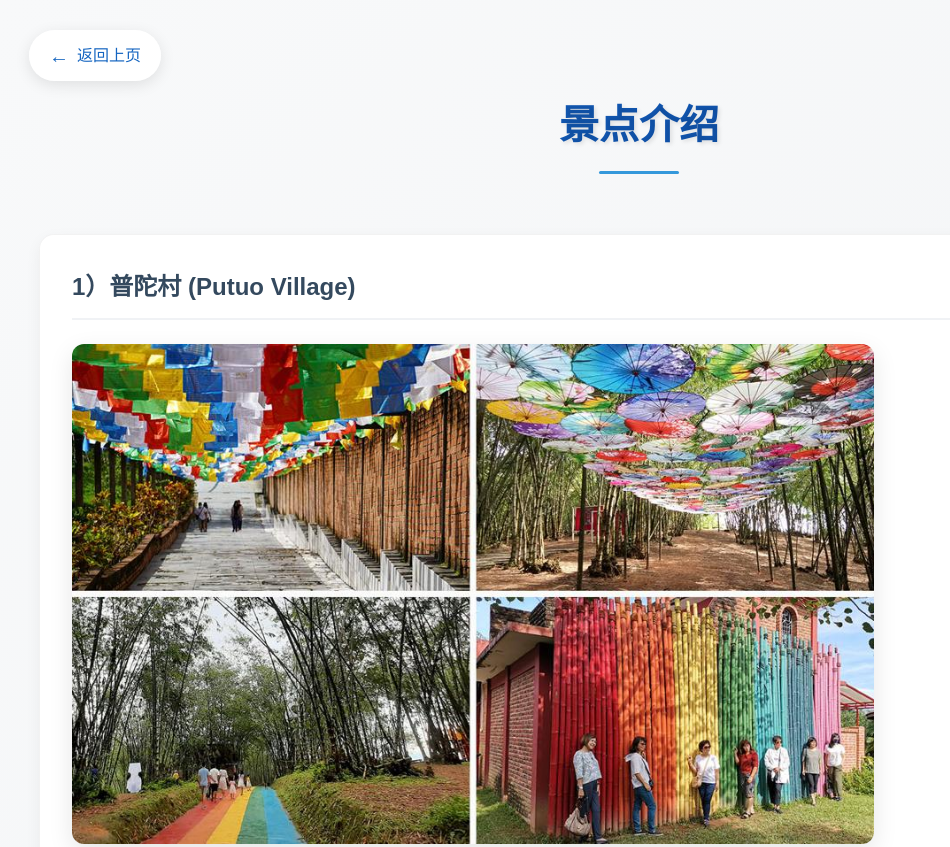
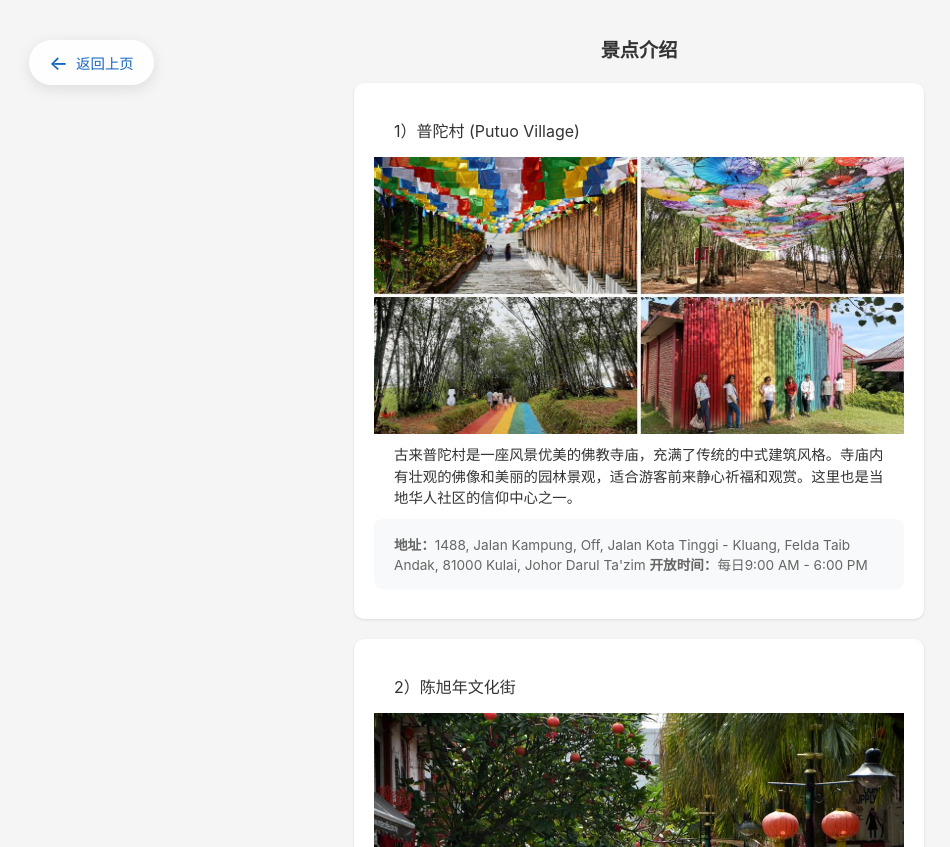
Before and after one commit to Backfire301/carpark, a plain HTML site: page attractions.html in a window 1280 px wide. Shown: the top 847 px of the page, without its empty margins (1-951 px from the left). Drawn offline with Linux system fonts and the light colour scheme.

Commit message:
Update attractions.html

```diff
--- a/attractions.html
+++ b/attractions.html
@@ -5,148 +5,75 @@
   <title>景点介绍</title>
   <style>
     body {
-      font-family: "Microsoft YaHei", sans-serif;
-      background-color: #f8f9fa;
-      color: #333;
-      line-height: 1.7;
+      font-family: "Microsoft YaHei", -apple-system, BlinkMacSystemFont, sans-serif;
       margin: 0;
       padding: 0;
-      background: linear-gradient(135deg, #f8f9fa, #e9ecef);
+      background: #f5f5f5;
+      display: flex;
+      justify-content: center;  /* 整体居中 */
     }
 
     .container {
-      max-width: 1200px;
-      margin: 0 auto;
-      padding: 4em 2em 2em;
+      width: 100%;
+      max-width: 600px;  /* 限制最大宽度 */
+      box-sizing: border-box;
+      padding: 15px;
     }
 
     h1 {
       text-align: center;
-      color: #2c3e50;
-      font-size: 2.5em;
-      margin-bottom: 1.5em;
-      position: relative;
-      padding-bottom: 15px;
-      background: linear-gradient(135deg, #1565C0, #0D47A1);
-      -webkit-background-clip: text;
-      -webkit-text-fill-color: transparent;
-      text-shadow: 2px 2px 4px rgba(0,0,0,0.1);
+      font-size: 1.2em;
+      margin: 20px 0;
+      color: #333;
     }
 
-    h1::after {
-      content: "";
-      position: absolute;
-      bottom: 0;
-      left: 50%;
-      transform: translateX(-50%);
-      width: 80px;
-      height: 3px;
-      background: #3498db;
-      border-radius: 2px;
+    h2 {
+      font-size: 1em;
+      margin: 15px 0;
+      color: #333;
+      font-weight: normal;
+      padding-left: 20px;
     }
 
     .attraction {
       background: white;
-      border-radius: 15px;
-      padding: 2em;
-      margin-bottom: 2em;
-      box-shadow: 0 5px 15px rgba(0,0,0,0.05);
-      transition: transform 0.3s ease;
-      border: 1px solid rgba(0,0,0,0.05);
-      background: rgba(255,255,255,0.95);
-      backdrop-filter: blur(10px);
-    }
-
-    .attraction:hover {
-      transform: translateY(-5px);
-      box-shadow: 0 8px 25px rgba(0,0,0,0.1);
-    }
-
-    h2 {
-      color: #34495e;
-      margin-top: 0;
-      font-size: 1.5em;
-      border-bottom: 2px solid #f0f2f5;
-      padding-bottom: 10px;
-      margin-bottom: 1em;
-    }
-
-    .attraction-content {
-      display: grid;
-      grid-template-columns: 1fr 300px;
-      gap: 2em;
-      align-items: start;
-    }
-
-    .attraction-info p {
-      margin-bottom: 1em;
-      line-height: 1.8;
-    }
-
-    .address-time {
-      background: linear-gradient(135deg, #f8f9fa, #e9ecef);
-      padding: 1.5em;
       border-radius: 10px;
-      font-style: normal;
-      color: #666;
-      border: 1px solid rgba(0,0,0,0.05);
-    }
-
-    .address-time strong {
-      display: block;
-      color: #2c3e50;
-      margin-bottom: 0.5em;
+      padding: 20px;
+      margin-bottom: 20px;
+      box-shadow: 0 1px 3px rgba(0,0,0,0.1);
     }
 
     .attraction-image {
       width: 100%;
-      height: 400px;
-      border-radius: 12px;
-      object-fit: cover;
-      margin-bottom: 1.5em;
-      box-shadow: 0 8px 25px rgba(0,0,0,0.1);
-      transition: all 0.5s cubic-bezier(0.4, 0, 0.2, 1);
+      display: block;
+      margin: 10px 0;
     }
 
-    .attraction-image:hover {
-      transform: scale(1.02) translateY(-5px);
-      box-shadow: 0 12px 30px rgba(0,0,0,0.15);
+    p {
+      font-size: 0.9em;
+      line-height: 1.5;
+      color: #333;
+      margin: 10px 0;
+      padding: 0 20px;
     }
 
-    @media (min-width: 1024px) {
-      .attraction-image {
-        height: 500px;
-      }
+    .address-time {
+      background: #f8f9fa;
+      padding: 15px 20px;
+      border-radius: 8px;
+      font-size: 0.85em;
+      color: #666;
+      margin: 10px 0;
     }
 
-    @media (max-width: 768px) {
-      .attraction-content {
-        grid-template-columns: 1fr;
-      }
-
-      .container {
-        padding: 1em;
-      }
-
-      h1 {
-        font-size: 2em;
-      }
-
-      .back-button {
-        top: 20px;
-        left: 20px;
-      }
-
-      .back-link {
-        padding: 10px 16px;
-      }
-
-      .back-text {
-        display: none;
-      }
+    .back-link {
+      color: #1e88e5;
+      text-decoration: none;
+      font-size: 0.9em;
+      display: block;
+      margin: 10px 0;
     }
 
-    /* 返回按钮样式 */
     .back-button {
       position: fixed;
       top: 30px;
@@ -179,6 +106,21 @@
     .back-icon {
       font-size: 20px;
       line-height: 1;
+    }
+
+    @media (max-width: 768px) {
+      .back-button {
+        top: 20px;
+        left: 20px;
+      }
+
+      .back-link {
+        padding: 10px 16px;
+      }
+
+      .back-text {
+        display: none;
+      }
     }
   </style>
 </head>
```
